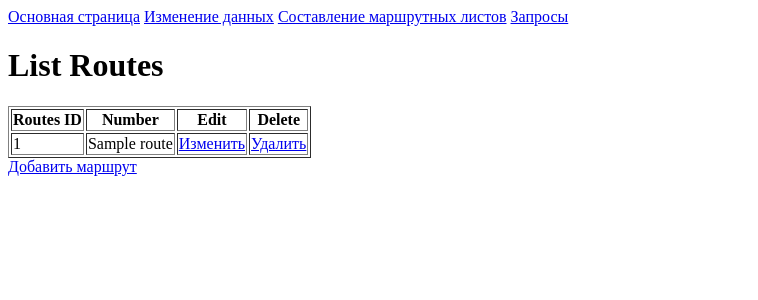
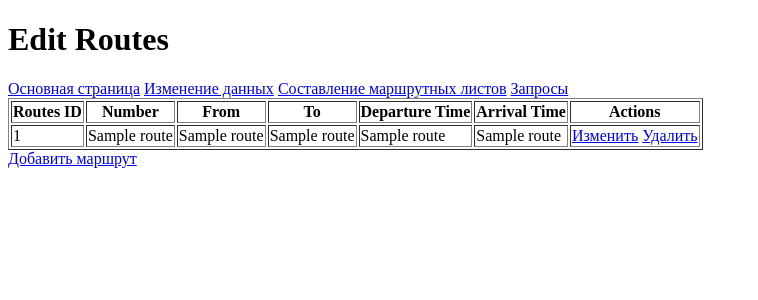
Before and after one commit to mesor21/Course_Progect_DB, a Flask app: page /edit/routes in a window 1280 px wide. Shown: the top 300 px of the page, without its empty margins (0-758 px from the left). Run offline with Flask 3, Linux system fonts and the light colour scheme; a database or web service that is not in the repository returns one stand-in record (values such as "Sample title"); some libraries are stand-ins or nearby versions.

Commit message:
add routes

```diff
--- a/DBconnect.py
+++ b/DBconnect.py
@@ -121,30 +121,35 @@ class Database:
 #   routes
 # ==========
     def get_routes_list(self):
-        return self.query("SELECT * FROM routes")
+        return self.query("SELECT * FROM Routes")
 
-    def get_routes_by_id(self, id):
-        post_data = self.query("SELECT * FROM routes WHERE RoutesID = %s", (id,))
-        if post_data:
-            post_dict = {
-                'RoutesID': post_data[0][0],
-                'Name': post_data[0][1]
+    def get_route_by_id(self, data):
+        route_data = self.query("SELECT * FROM Routes WHERE RoutesID = %s", (data,))
+        if route_data:
+            route_dict = {
+                'RoutesID': route_data[0][0],
+                'Number': route_data[0][1],
+                'From': route_data[0][2],
+                'To': route_data[0][3],
+                'DepartureTime': route_data[0][4],
+                'ArrivalTime': route_data[0][5]
             }
         else:
-            post_dict = {}
-        return post_dict
+            route_dict = {}
+        return route_dict
 
-    def update_routes(self, data):
-        update_post_sql = "UPDATE routes SET name = %s WHERE RoutesID = %s"
-        self.query(update_post_sql, data)
+    def update_route(self, data):
+        update_route_sql = "UPDATE Routes SET Number = %s, \"From\" = %s, \"To\" = %s, DepartureTime = %s, ArrivalTime = %s WHERE RoutesID = %s"
+        self.query(update_route_sql, data)
 
-    def add_routes(self, data):
-        insert_routes_sql = "INSERT INTO Routes (name) VALUES (%s)"
-        return self.query(insert_routes_sql, (data,))
+    def add_route(self, data):
+        insert_route_sql = "INSERT INTO Routes (Number, \"From\", \"To\", DepartureTime, ArrivalTime) VALUES (%s, %s, %s, %s, %s)"
+        self.query(insert_route_sql, data)
 
-    def delete_routes(self, id):
-        delete_post_sql = "DELETE FROM Routes WHERE RoutesID = %s"
-        self.query(delete_post_sql, (id,))
+    def delete_route(self, data):
+        delete_route_sql = "DELETE FROM Routes WHERE RoutesID = %s"
+        self.query(delete_route_sql, (data,))
+
 # ==========
 #   Employee
 # ==========
--- a/main.py
+++ b/main.py
@@ -182,35 +182,39 @@ def list_routes():
     routes = connect.get_routes_list()
     return render_template('./data/routes/list.html', routes=routes)
 
-@app.route('/edit/routes/<int:routes_id>')
-def edit_routes(routes_id):
-    routes = connect.get_routes_by_id(routes_id)
-    if routes is None:
-        return "Запись не найдена"
-    return render_template('/data/routes/edit.html', routes=routes)
+@app.route('/edit/routes/add', methods=['GET', 'POST'])
+def add_route():
+    if request.method == 'POST':
+        number = request.form['number']
+        from_location = request.form['from_location']
+        to_location = request.form['to_location']
+        departure_time = request.form['departure_time']
+        arrival_time = request.form['arrival_time']
 
-@app.route('/edit/routes/<int:routes_id>', methods=['POST'])
-def update_routes(routes_id):
-    new_name = request.form['Name']
-    connect.update_routes((new_name, routes_id))
+        connect.add_route((number, from_location, to_location, departure_time, arrival_time))
+        return redirect(url_for('list_routes'))
+
+    return render_template('./data/routes/add.html')
+
+@app.route('/edit/routes/delete/<int:route_id>')
+def delete_route(route_id):
+    connect.delete_route(route_id)
     return redirect(url_for('list_routes'))
 
-@app.route('/edit/routes/delete/<int:routes_id>')
-def delete_routes(routes_id):
-    connect.delete_routes(routes_id)
-    return redirect(url_for('list_routes'))
+@app.route('/edit/routes/<int:route_id>', methods=['GET', 'POST'])
+def update_route(route_id):
+    if request.method == 'POST':
+        number = request.form['number']
+        from_location = request.form['from_location']
+        to_location = request.form['to_location']
+        departure_time = request.form['departure_time']
+        arrival_time = request.form['arrival_time']
 
-@app.route('/edit/routest/add', methods=['GET', 'POST'])
-def add_routes():
-    if request.method == 'POST':
-        new_name = request.form['Name']
-        connect.add_routes(new_name)
+        connect.update_route((number, from_location, to_location, departure_time, arrival_time, route_id))
         return redirect(url_for('list_routes'))
-    else:
-        routes = {
-            'Name': ''
-        }
-        return render_template('./data/routes/add.html', routes=routes)
+
+    route = connect.get_route_by_id(route_id)
+    return render_template('./data/routes/edit.html', route=route)
 
 # ==========
 #   bus
--- a/templates/data/department/add.html
+++ b/templates/data/department/add.html
@@ -12,7 +12,6 @@
     <form method="POST" action="{{ url_for('add_department') }}">
         <label for="name">Name:</label>
         <input type="text" name="name" id="name" required><br>
-
         <input type="submit" value="Добавить отдел">
     </form>
 </body>
--- a/templates/data/department/edit.html
+++ b/templates/data/department/edit.html
@@ -12,7 +12,6 @@
     <form method="POST" action="{{ url_for('update_department', department_id=department['DepartmentID']) }}">
         <label for="name">Name:</label>
         <input type="text" name="name" id="name" value="{{ department['Name'] }}" required><br>
-
         <input type="submit" value="Сохранить изменения">
     </form>
 </body>
--- a/templates/data/routes/list.html
+++ b/templates/data/routes/list.html
@@ -2,29 +2,38 @@
 <html>
 <head>
     <title>List Routes</title>
+</head>
+<body>
+    <h1>Edit Routes</h1>
     <a href="{{ url_for('main_page') }}">Основная страница</a>
     <a href="{{ url_for('edit_page') }}">Изменение данных</a>
     <a href="{{ url_for('compose_routes') }}">Составление маршрутных листов</a>
     <a href="{{ url_for('queries_page') }}">Запросы</a>
-</head>
-<body>
-    <h1>List Routes</h1>
     <table border="1">
         <tr>
             <th>Routes ID</th>
             <th>Number</th>
-            <th>Edit </th>
-            <th>Delete</th>
+            <th>From</th>
+            <th>To</th>
+            <th>Departure Time</th>
+            <th>Arrival Time</th>
+            <th>Actions</th>
         </tr>
-        {% for rout in routes %}
+        {% for route in routes %}
         <tr>
-            <td>{{ rout[0] }}</td>
-            <td>{{ rout[1] }}</td>
-            <td><a href="{{ url_for('edit_routes', routes_id=rout[0]) }}">Изменить</a></td>
-            <td><a href="{{ url_for('delete_routes', routes_id=rout[0]) }}">Удалить</a></td>
+            <td>{{ route[0] }}</td>
+            <td>{{ route[1] }}</td>
+            <td>{{ route[2] }}</td>
+            <td>{{ route[3] }}</td>
+            <td>{{ route[4] }}</td>
+            <td>{{ route[5] }}</td>
+            <td>
+                <a href="{{ url_for('update_route', route_id=route[0]) }}">Изменить</a>
+                <a href="{{ url_for('delete_route', route_id=route[0]) }}">Удалить</a>
+            </td>
         </tr>
         {% endfor %}
     </table>
-    <a href="{{ url_for('add_routes') }}">Добавить маршрут</a>
+    <a href="{{ url_for('add_route') }}">Добавить маршрут</a>
 </body>
 </html>
```
Also changed, not shown: templates/data/routes/add.html (+16 -7 lines), templates/data/routes/edit.html (+23 -8 lines), README.md.
